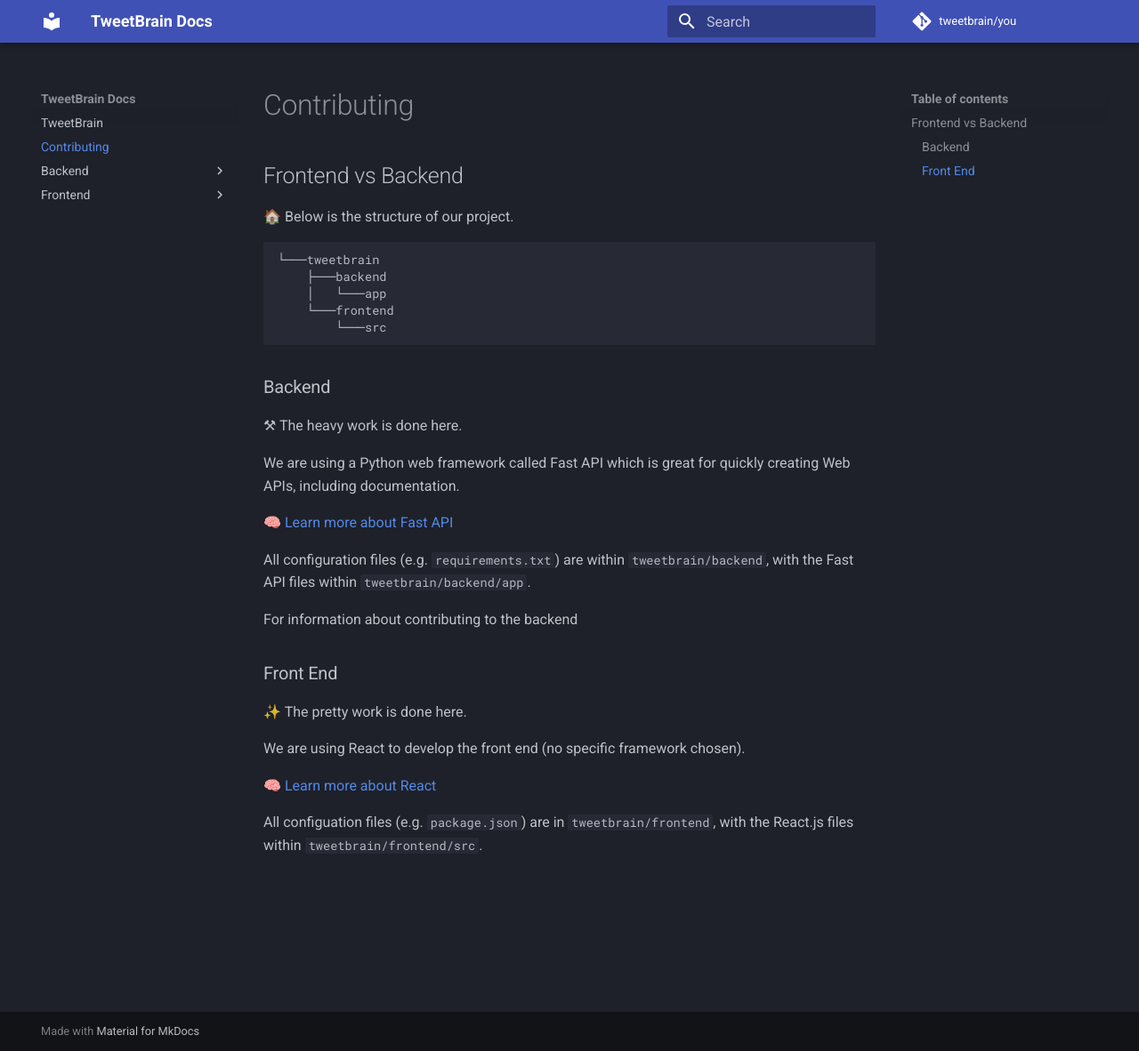
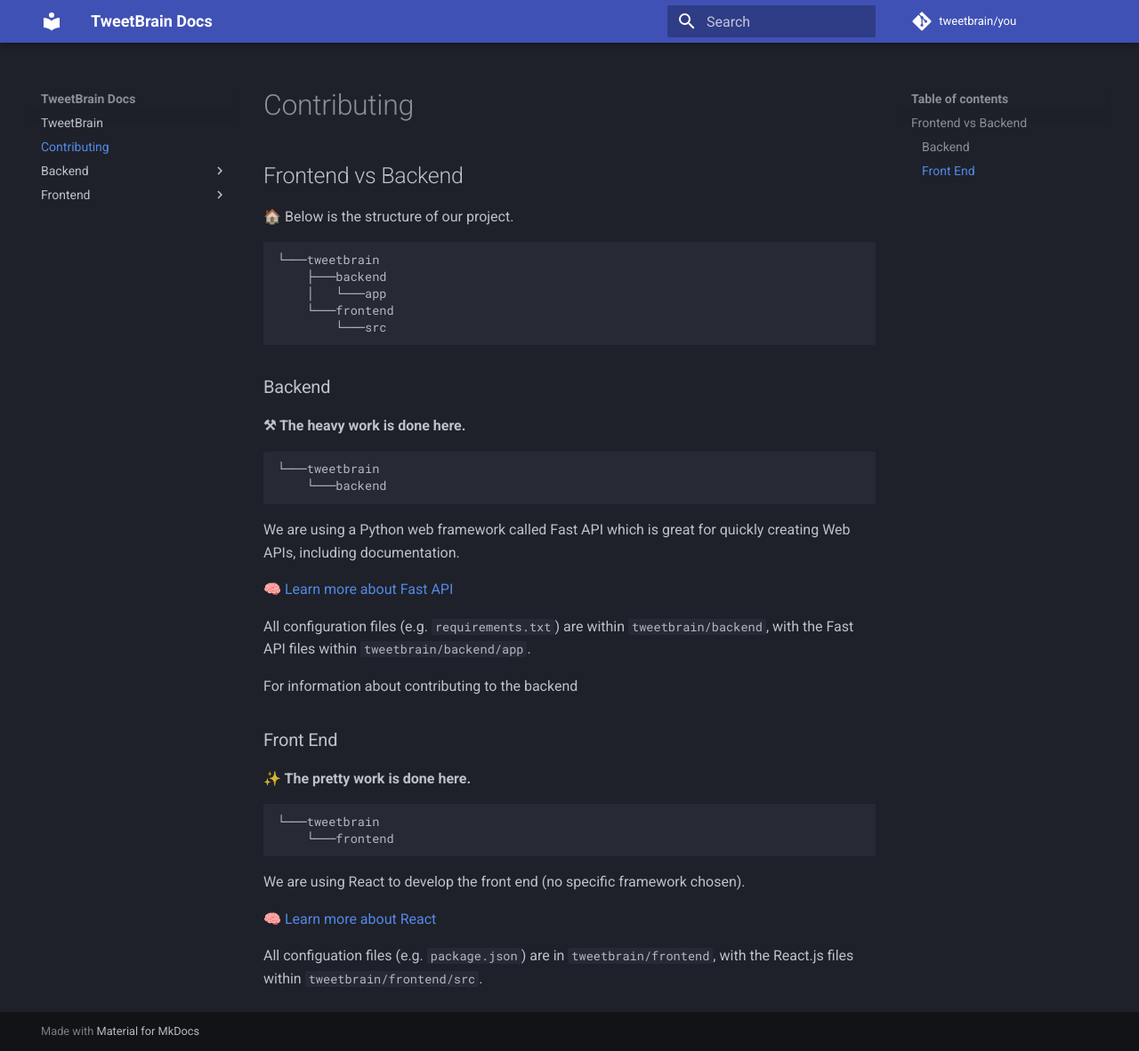
Before and after one commit to tweetbrain/you, an MkDocs documentation site: the page built from docs/contributing.md, in a window 1280 px wide and 1182 px high. Shown: the whole window at 89% size. Built offline with MkDocs 1.6.1 and Material for MkDocs 9.7.7, drawn with Linux system fonts in a browser that asks for light colours; comment, search, counter and statistics services are not loaded.

Commit message:
prettiness

````diff
--- a/docs/contributing.md
+++ b/docs/contributing.md
@@ -10,8 +10,11 @@
         └───src
 ```
 ### Backend
-⚒ The heavy work is done here.
-
+**⚒ The heavy work is done here.**
+```
+└───tweetbrain
+    └───backend
+```
 We are using a Python web framework called Fast API which is great for quickly creating Web APIs, including documentation.
 
 [🧠 Learn more about Fast API](https://docs.tweetbrain.tisuela.com/backend/fastapi/)
@@ -21,8 +24,11 @@
 For information about contributing to the backend
 
 ### Front End
-✨ The pretty work is done here.
-
+**✨ The pretty work is done here.**
+```
+└───tweetbrain
+    └───frontend
+```
 We are using React to develop the front end (no specific framework chosen).
 
 [🧠 Learn more about React](https://docs.tweetbrain.tisuela.com/frontend/react/)
````
